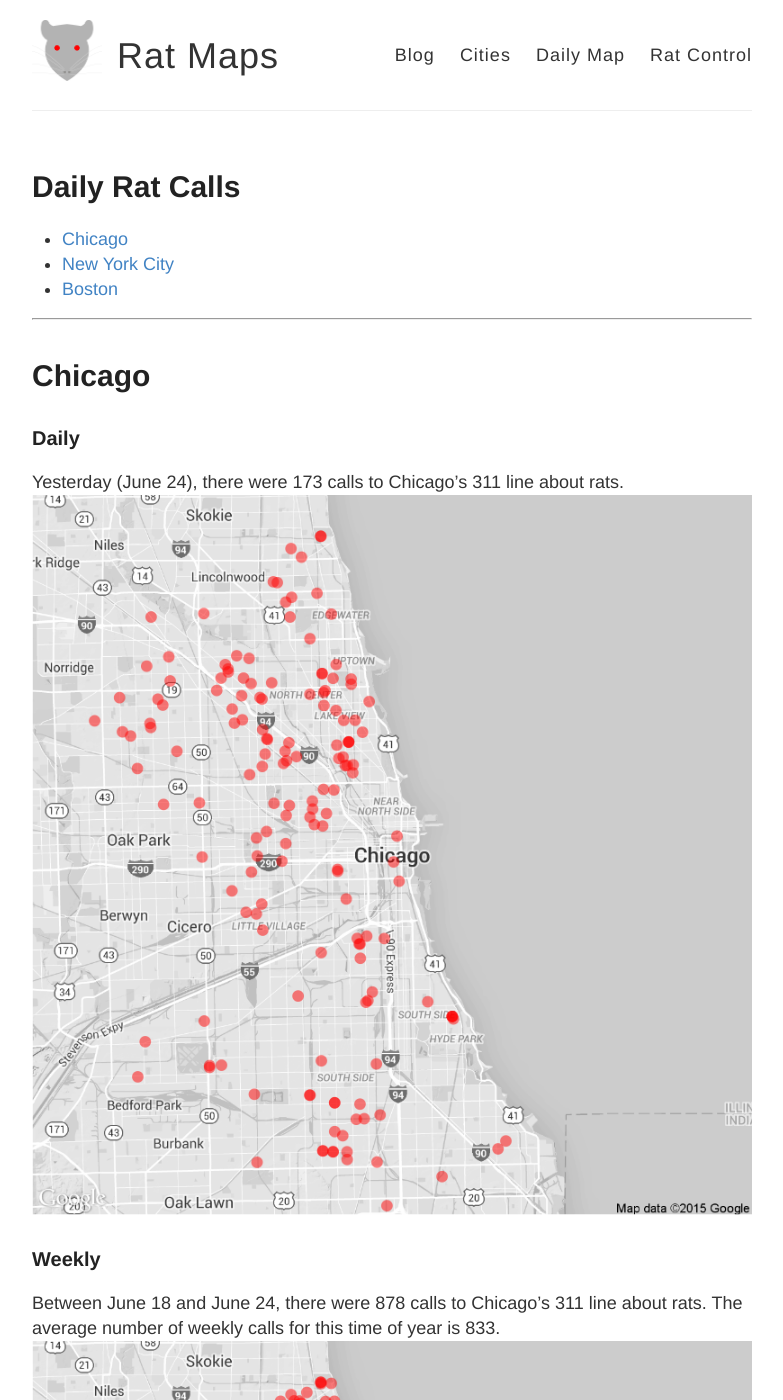
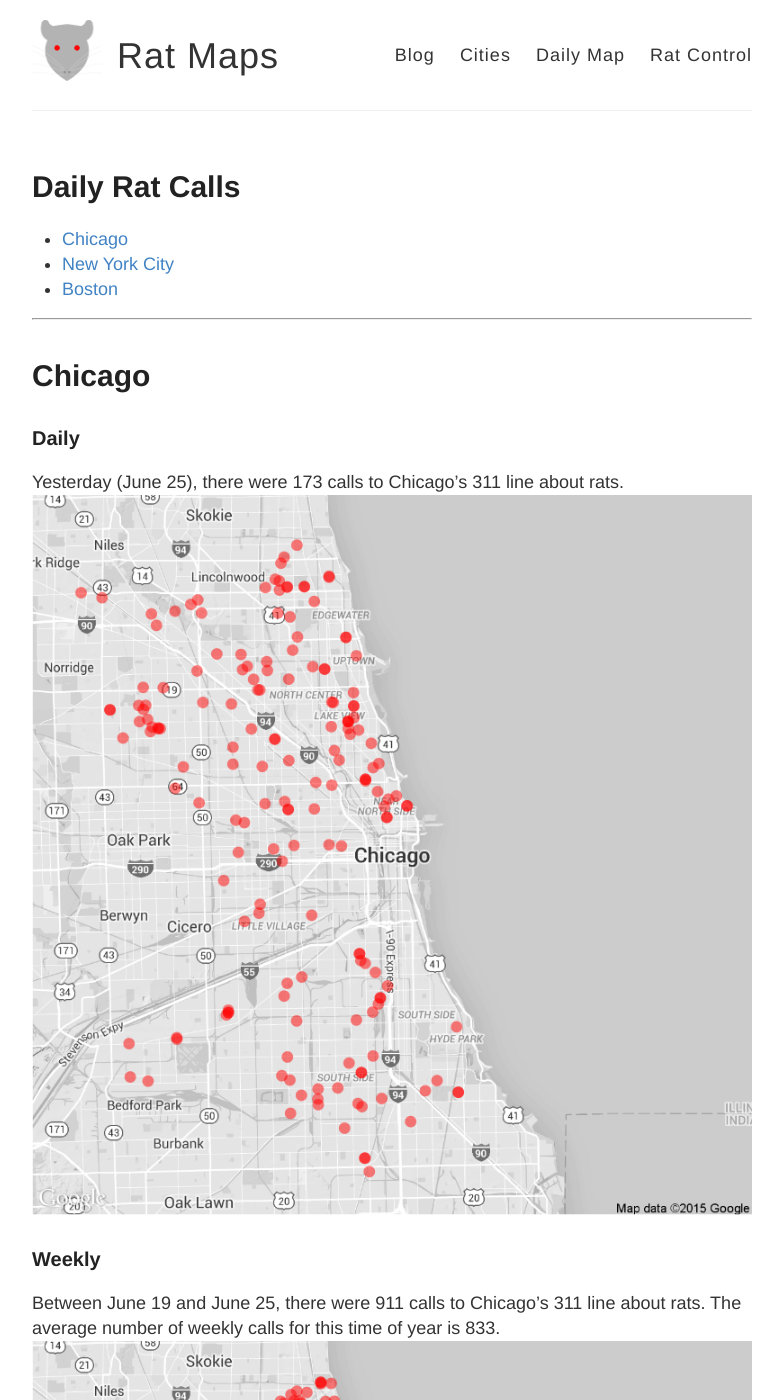
Before and after one commit to DanielHadley/ratmaps, a Jekyll site: the page built from daily.md, in a window 1280 px wide and 1400 px high. Shown: the whole window, without its empty margins (248-1031 px from the left). Built offline with Jekyll 4.4.1, drawn with Linux system fonts in a browser that asks for light colours; comment, search, counter and statistics services are not loaded; some of the changed text lies outside the part shown.

Commit message:
Daily Maps

```diff
--- a/daily.md
+++ b/daily.md
@@ -15,22 +15,22 @@
 
 ### Daily
 
-Yesterday (June 24), there were 173 calls to Chicago's 311 line about rats.
+Yesterday (June 25), there were 173 calls to Chicago's 311 line about rats.
 ![Chicago rat calls to 311 weekly map]({{ site.cityimages }}/daily/Chicago_Rat_Map_Daily.png)
 
 ### Weekly
-Between June 18 and June 24, there were 878 calls to Chicago's 311 line about rats. The average number of weekly calls for this time of year is 833.
+Between June 19 and June 25, there were 911 calls to Chicago's 311 line about rats. The average number of weekly calls for this time of year is 833.
 ![Chicago rat calls to 311 weekly map]({{ site.cityimages }}/daily/Chicago_Rat_Map_Weekly.png)
 ***
 # New York City <a id="nyc"><a>
 
 ### Daily
 
-Yesterday (June 24), there were 0 calls to New York City's 311 line about rats.
+Yesterday (June 25), there were 0 calls to New York City's 311 line about rats.
 ![NYC rat calls to 311 weekly map]({{ site.cityimages }}/daily/NYC_Rat_Map_Daily.png)
 
 ### Weekly
-Between June 18 and June 24, there were 0 calls to New York City's 311 line about rats. The average number of weekly calls for this time of year is 281.
+Between June 19 and June 25, there were 0 calls to New York City's 311 line about rats. The average number of weekly calls for this time of year is 281.
 ![NYC rat calls to 311 weekly map]({{ site.cityimages }}/daily/NYC_Rat_Map_Weekly.png)
 
 Each red dot represents one call about a rat seen in that location. The dots are transparent, so multiple calls from one location will be seen as a solid dot. The usual caveats apply: more calls do not necessarily mean that there are more rats in that location than other parts of the city. A cluster of dots could indicate that one resident is unusually vocal about rodents in his or her neighborhood. Also, more densely populated neighborhoods tend to make more calls to 311.
```
Also changed, not shown: images/pages/daily/Chicago_Rat_Map_Daily.png, images/pages/daily/Chicago_Rat_Map_Weekly.png, images/pages/daily/NYC_Rat_Map_Daily.png, images/pages/daily/NYC_Rat_Map_Weekly.png.
